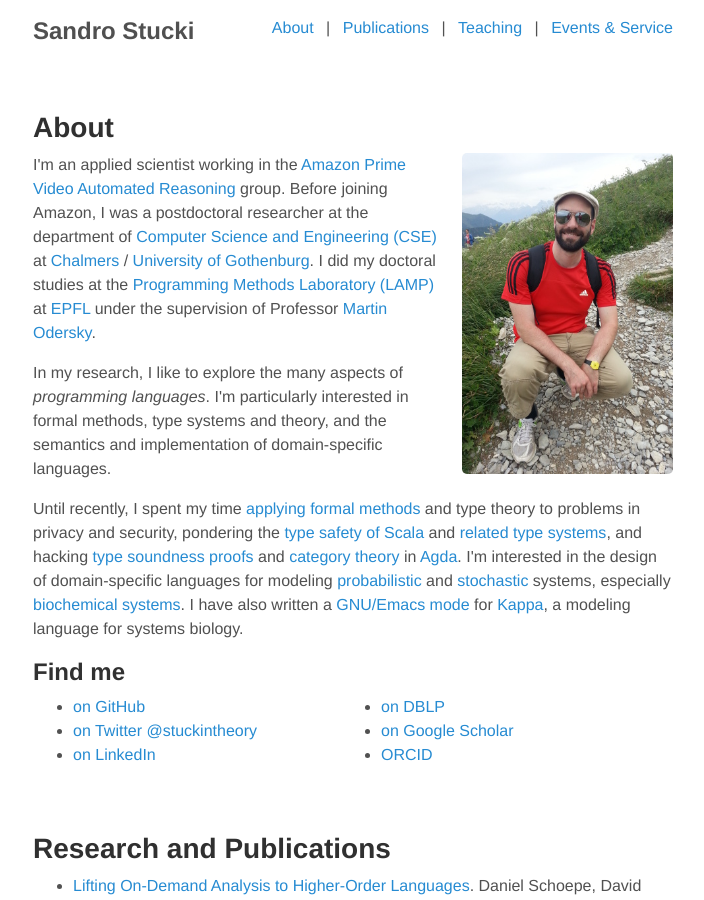
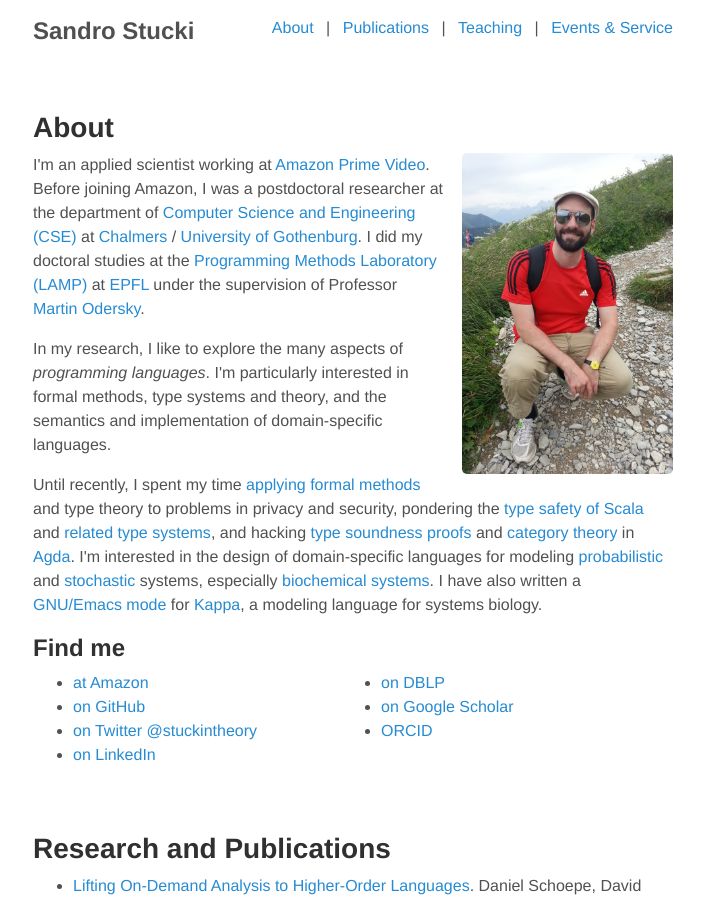
Before and after one commit to sstucki/sstucki.github.io, a Jekyll site: the page built from index.html, in a window 1280 px wide and 900 px high. Shown: the whole window, without its empty margins (287-991 px from the left). Built offline with Jekyll 4.4.1, drawn with Linux system fonts in a browser that asks for light colours.

Commit message:
[ index ] update job description, add link to Amazon.science profile and change LinkedIn profile URL.

```diff
--- a/index.html
+++ b/index.html
@@ -8,8 +8,8 @@ title: Home
 
   <img src="public/me.jpg" class="profile"/>
 
-  <p>I'm an applied scientist working
-  in the <a href="https://www.amazon.science/blog/how-automated-reasoning-improves-the-prime-video-experience">Amazon Prime Video Automated Reasoning</a> group.
+  <p>I'm an applied scientist working at
+  <a href="https://www.amazon.science/author/sandro-stucki">Amazon Prime Video</a>.
   Before joining Amazon, I was a postdoctoral researcher at the department
   of <a href="https://www.chalmers.se/cse/">Computer Science and Engineering (CSE)</a>
   at <a href="https://www.chalmers.se/">Chalmers</a>&nbsp;/ <a href="https://www.gu.se/">University of Gothenburg</a>.  I did my doctoral studies at the <a href="http://lamp.epfl.ch/"> Programming Methods Laboratory (LAMP)</a> at <a href="http://www.epfl.ch/">EPFL</a> under the supervision of Professor <a href="http://people.epfl.ch/martin.odersky">Martin Odersky</a>.</p>
@@ -25,7 +25,6 @@ title: Home
   <a href="{% post_url pubs/2019-08-01-StuckiSSB19fm %}">applying formal methods</a> and type theory to problems in privacy and security,
   pondering the <a href="http://scala-lang.org/blog/2016/02/03/essence-of-scala.html">type safety of Scala</a> and <a href="https://github.com/sstucki/f-omega-int-agda">related type systems</a>, and
   hacking <a href="https://github.com/sstucki/pts-agda">type soundness proofs</a> and <a href="https://github.com/agda/agda-categories">category theory</a> in <a href="https://github.com/agda/agda">Agda</a>.
-  <!--These days, I’m busy working on program analysis tools for proving properties of TypeScript programs.-->
 
   I'm interested in the design of domain-specific languages for
   modeling <a href="https://github.com/sstucki/odds">probabilistic</a>
@@ -40,11 +39,11 @@ title: Home
 
   <h2>Find me</h2>
   <ul class="contact">
-    <!--<li><a href="https://www.amazon.science/author/sandro-stucki">at Amazon</a></li>-->
+    <li><a href="https://www.amazon.science/author/sandro-stucki">at Amazon</a></li>
     <!--<li><a href="https://www.chalmers.se/en/Staff/Pages/sandros.aspx" target="_blank">at Chalmers</a>&nbsp;| <a href="https://www.gu.se/om-universitetet/hitta-person/sandrostucki" target="_blank">University of Gothenburg</a></li>-->
     <li><a href="https://github.com/sstucki" target="_blank">on GitHub</a></li>
     <li><a href="https://twitter.com/stuckintheory" target="_blank">on Twitter @stuckintheory</a></li>
-    <li><a href="https://www.linkedin.com/in/sandro-stucki-8a3a9413" target="_blank">on LinkedIn</a></li>
+    <li><a href="https://www.linkedin.com/in/sandro-stucki" target="_blank">on LinkedIn</a></li>
     <li><a href="http://dblp.org/pid/147/8375" target="_blank">on DBLP</a></li>
     <li><a href="https://scholar.google.com/citations?user=bT3AeDoAAAAJ" target="_blank">on Google Scholar</a></li>
     <li><a href="https://orcid.org/0000-0001-5608-8273" target="_blank">ORCID</a></li>
```
